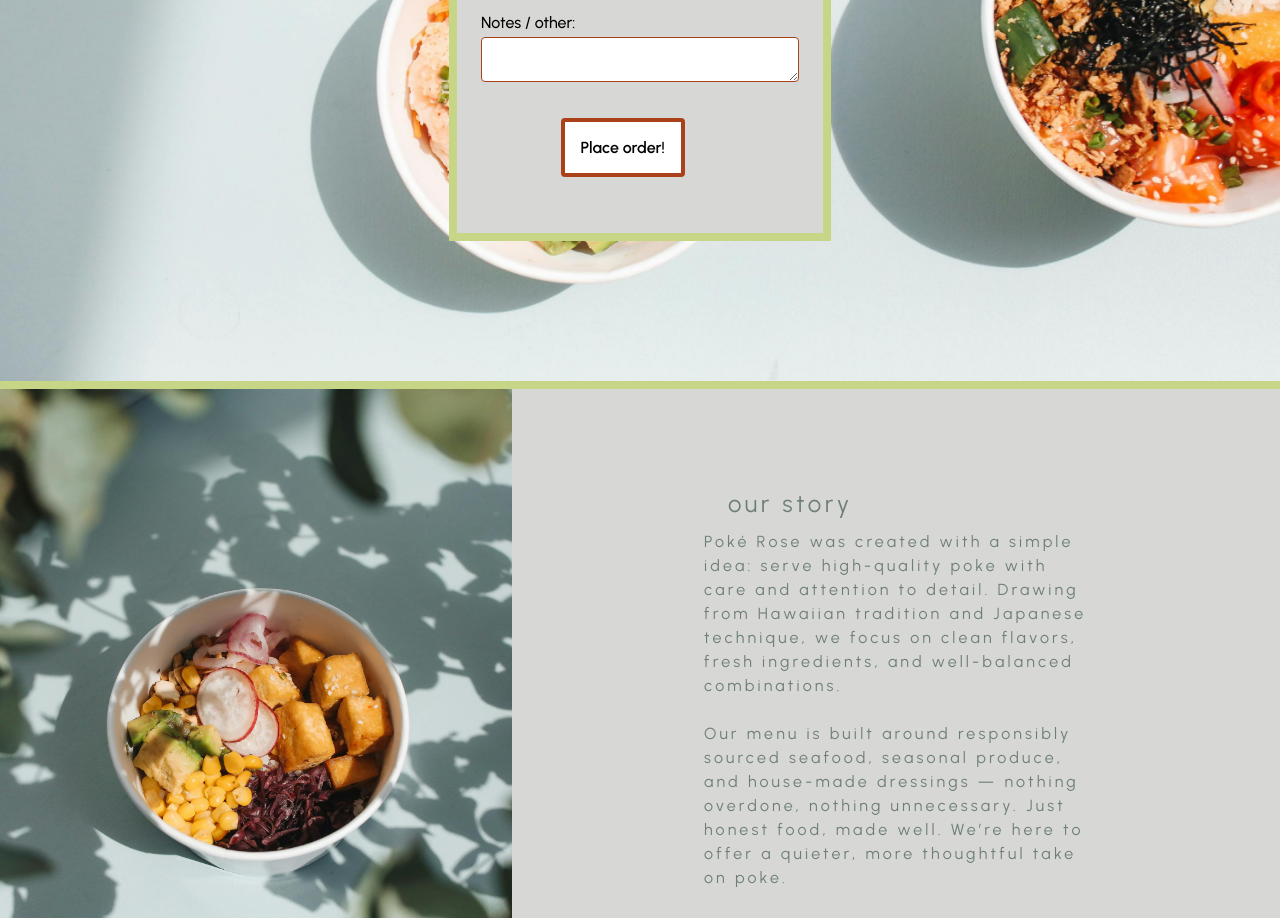
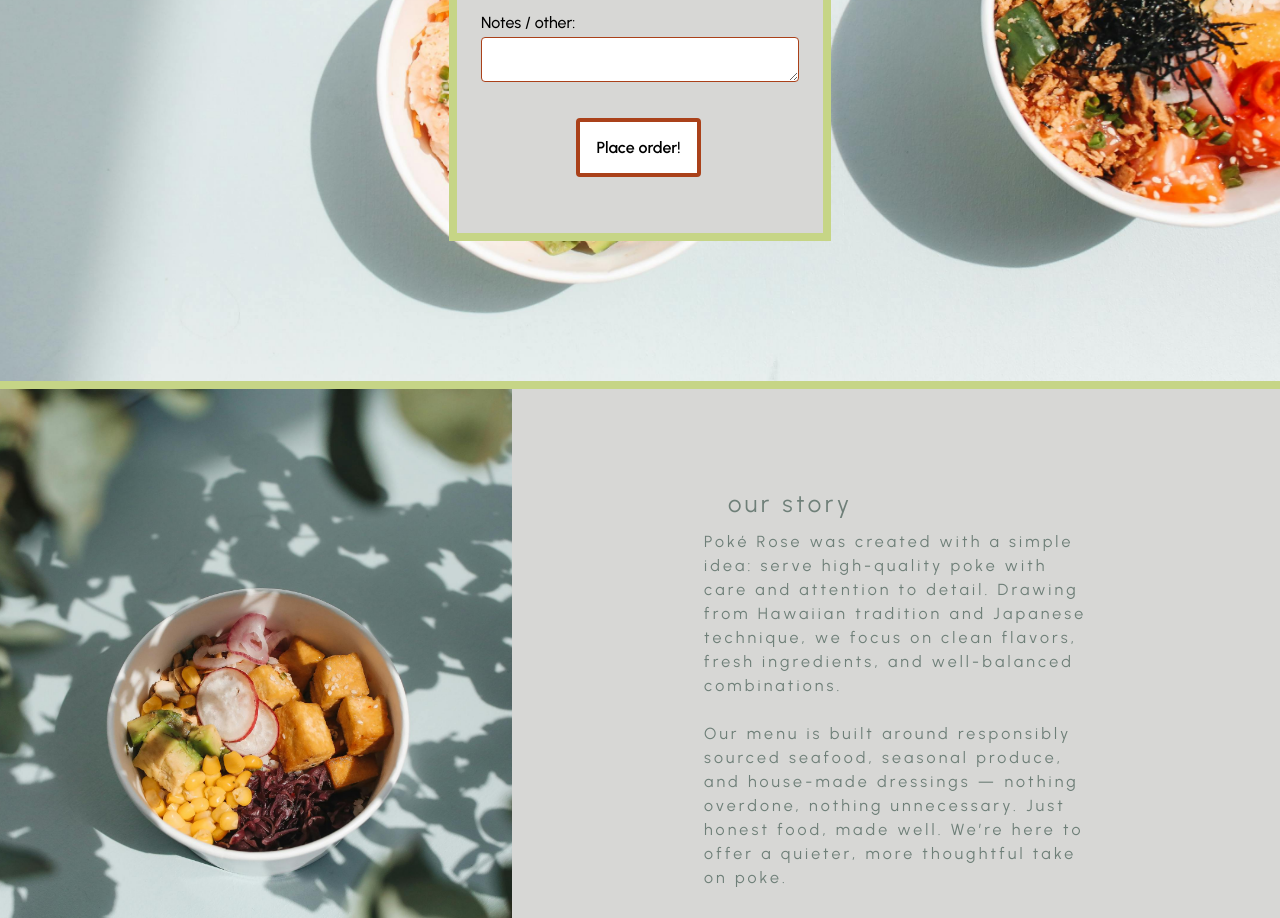
Before and after one commit to Rosalij/pokerose, a website built with Vite: page index.html in a window 1280 px wide. Shown: the part 2264-3182 px from the top of the page. Built offline with nearby package versions, Linux system fonts and the light colour scheme; no server answers.

Commit message:
text align center on message

```diff
--- a/src/style.scss
+++ b/src/style.scss
@@ -41,6 +41,7 @@ body {
 
 #messagediv {
 padding: 1em;
+text-align: center
 }
 h1 {
   @extend %heading-style;
@@ -451,8 +452,7 @@ button {
   font-weight: 600;
   font-family: $primary-font;
   transition: 0.3s;
-  margin-left: 25%;
-  margin-right: 25%;
+  margin-left: 30%;
 }
 
 button:hover {
```
